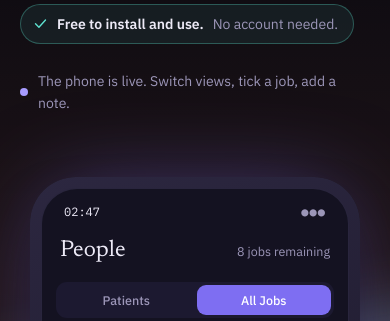
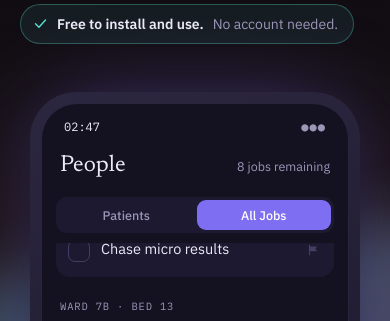
Before and after one commit to abidghani/anker, a plain HTML site: page index.html in a window 390 px wide. Shown: the part 506-827 px from the top of the page. Drawn offline with Linux system fonts and the light colour scheme.

Commit message:
Remove the "the phone is live" note from the hero
Co-Authored-By: Claude Opus 5 <noreply@anthropic.com>

```diff
--- a/index.html
+++ b/index.html
@@ -263,20 +263,6 @@ h1 .ln2 { display: block; white-space: nowrap; }
   max-width: 34em;
 }
 .hero-cta { display: flex; flex-wrap: wrap; gap: 12px; margin-top: 32px; }
-.live-note {
-  display: flex; align-items: center; gap: 10px;
-  margin-top: 26px; font-size: 14px; color: var(--muted);
-}
-.pulse {
-  width: 8px; height: 8px; border-radius: 50%; flex: none;
-  background: var(--accent-up);
-  box-shadow: 0 0 0 0 color-mix(in srgb, var(--accent-up) 60%, transparent);
-  animation: pulse 2.6s ease-out infinite;
-}
-@keyframes pulse {
-  70% { box-shadow: 0 0 0 9px transparent; }
-  100% { box-shadow: 0 0 0 0 transparent; }
-}
 
 
 /* Free is an objection remover, so it sits with the download button rather
@@ -1018,7 +1004,6 @@ footer { border-top: 1px solid var(--line); padding-block: 36px 48px; }
           <a class="badge-link" href="https://apps.apple.com/gb/app/anker/id6760626289" aria-label="Download Anker on the App Store"><img class="badge-white" src="./appstore-badge-white.svg" alt="Download on the App Store" width="162" height="54"><img class="badge-black" src="./appstore-badge-black.svg" alt="Download on the App Store" width="162" height="54"></a>
         </div>
         <p class="free-note"><svg viewBox="0 0 24 24" fill="none" stroke="currentColor" stroke-width="2.2" stroke-linecap="round" stroke-linejoin="round" aria-hidden="true"><path d="M4 12.5l5.5 5.5L20 6.5"/></svg><b>Free to install and use.</b> <span>No account needed.</span></p>
-        <p class="live-note"><span class="pulse" aria-hidden="true"></span> The phone is live. Switch views, tick a job, add a note.</p>
       </div>
 
       <div class="hero-phone-col">
```
